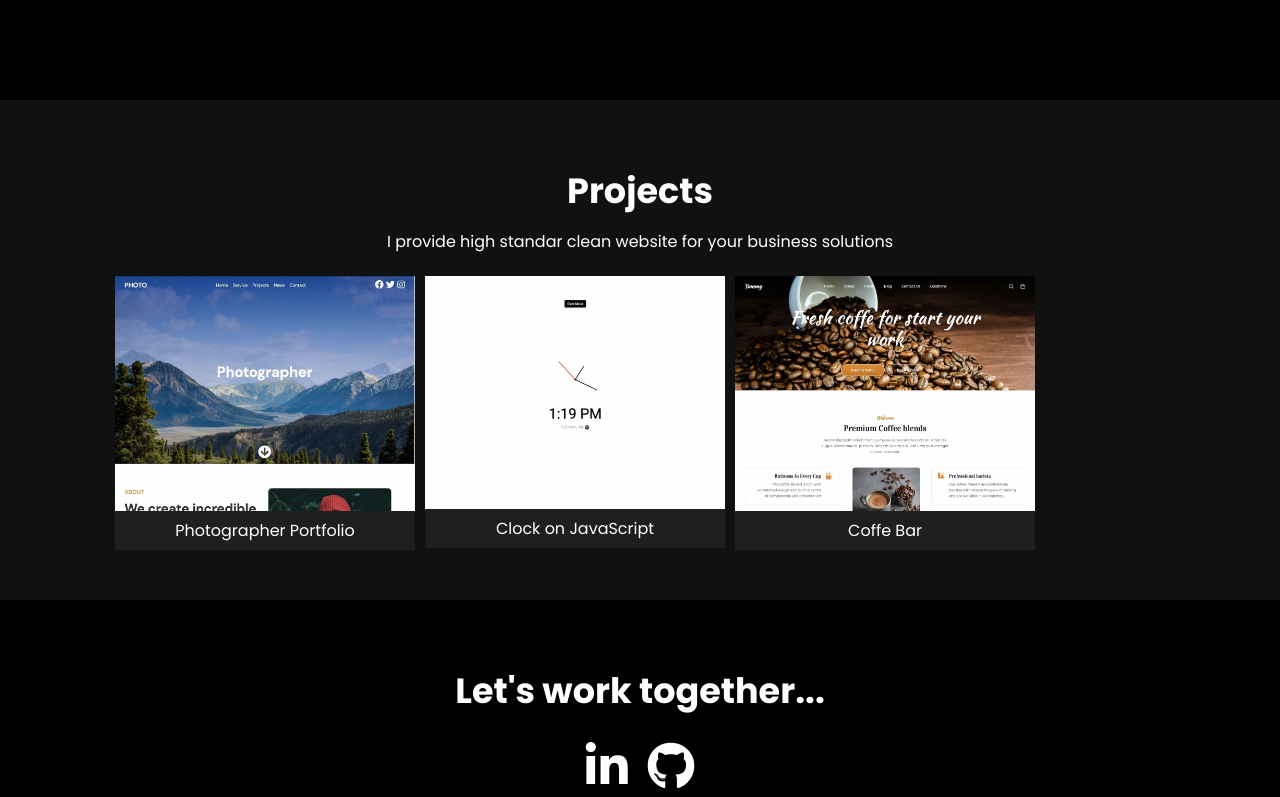
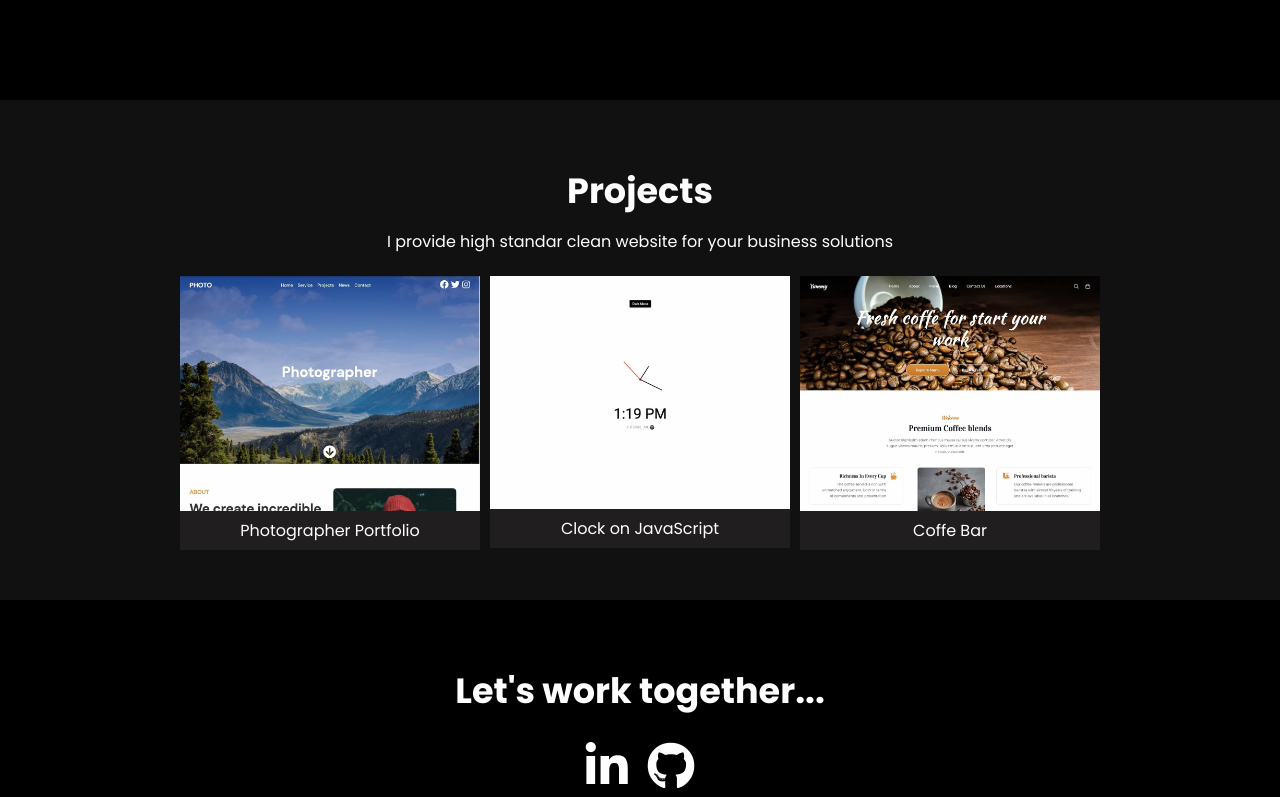
Before and after one commit to volodymyr-siedykh/freecodecamp-portfolio, a plain HTML site: page index.html in a window 1280 px wide. Shown: the part 700-1497 px from the top of the page. Drawn offline with Linux system fonts and the light colour scheme.

Commit message:
initial commit

```diff
--- a/scss/style.scss
+++ b/scss/style.scss
@@ -99,6 +99,13 @@ h1 {
   background-color: #111111;
 }
 
+.projects .container {
+  display: flex;
+  flex-direction: column;
+  justify-content: center;
+  align-items: center;
+}
+
 .projects p {
   text-align: center;
   margin-top: 2rem;
```
Also changed, not shown: css/style.css.
